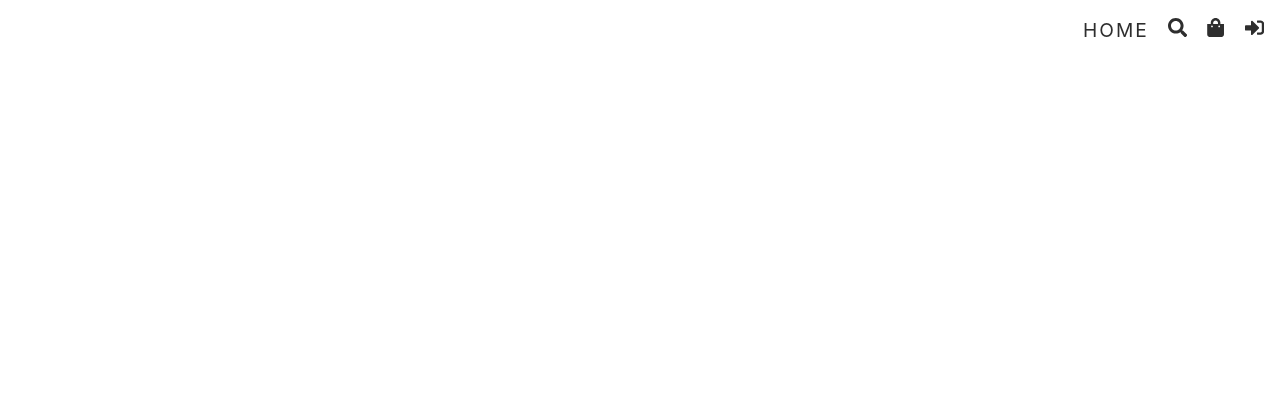
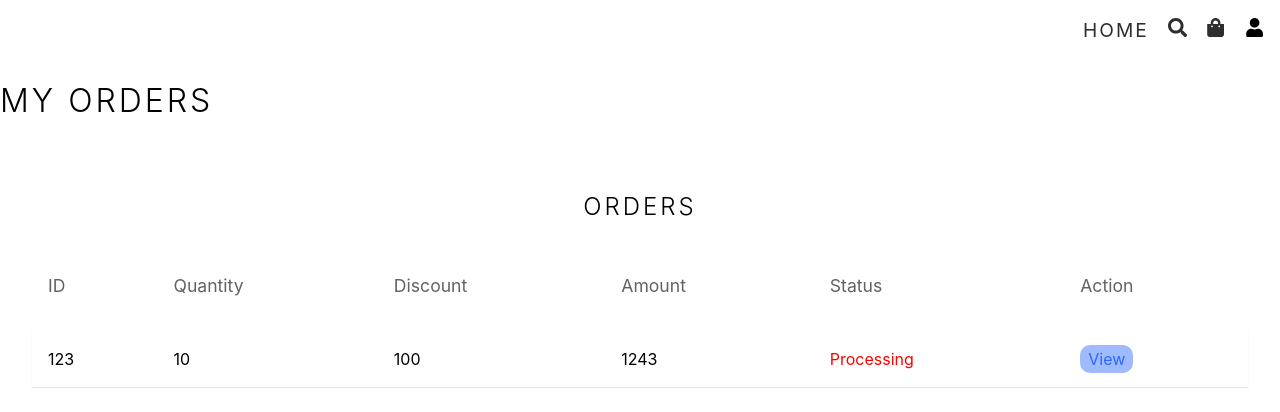
Before and after one commit to sidpd51/Ecommerce-FullStack, a React (Vite) app in the folder ecommerce-frontend/: page /orders in a window 1280 px wide. Before the commit this address had no page. Shown: the top 412 px of the page. Built offline with nearby package versions, Linux system fonts and the light colour scheme.

Commit message:
feat: Add orders page

```diff
--- a/ecommerce-frontend/src/App.tsx
+++ b/ecommerce-frontend/src/App.tsx
@@ -23,6 +23,8 @@ const Stopwatch = lazy(() => import("./pages/admin/apps/stopwatch"));
 const Toss = lazy(() => import("./pages/admin/apps/toss"));
 const NewProduct = lazy(() => import("./pages/admin/management/newproduct"));
 const Shipping = lazy(() => import("./pages/Shipping"))
+const Orders = lazy(() => import("./pages/Orders"))
+const OrderDetails = lazy(() => import("./pages/OrderDetails"))
 const ProductManagement = lazy(
   () => import("./pages/admin/management/productmanagement")
 );
@@ -47,6 +49,8 @@ function App() {
           {/* Logged in user routes  */}
           <Route>
             <Route path="/shipping" element={<Shipping />} />
+            <Route path="/orders" element={<Orders />} />
+            <Route path="/order/:id" element={<OrderDetails />} />
           </Route>
 
 
--- a/ecommerce-frontend/src/components/Header.tsx
+++ b/ecommerce-frontend/src/components/Header.tsx
@@ -3,8 +3,8 @@ import { FaSearch, FaShoppingBag, FaSignInAlt, FaSignOutAlt, FaUser } from "reac
 import { Link } from "react-router-dom"
 
 const user = {
-    _id: "",
-    role: ""
+    _id: "123",
+    role: "admin"
 }
 function Header() {
 
--- /dev/null
+++ b/ecommerce-frontend/src/pages/OrderDetails.tsx
@@ -0,0 +1,8 @@
+
+function OrderDetails() {
+  return (
+    <div>OrderDetails</div>
+  )
+}
+
+export default OrderDetails
--- /dev/null
+++ b/ecommerce-frontend/src/pages/Orders.tsx
@@ -0,0 +1,42 @@
+import { ReactElement, useState } from "react";
+import TableHOC from "../components/admin/TableHOC"
+import { Column } from 'react-table'
+import { Link } from "react-router-dom";
+
+type DataType = {
+  _id: string;
+  amount: number;
+  quantity: number;
+  discount: number;
+  status: ReactElement;
+  action: ReactElement;
+};
+
+const column: Column<DataType>[] = [
+  { Header: "ID", accessor: "_id" },
+  { Header: "Quantity", accessor: "quantity" },
+  { Header: "Discount", accessor: "discount" },
+  { Header: "Amount", accessor: "amount" },
+  { Header: "Status", accessor: "status" },
+  { Header: "Action", accessor: "action" }];
+
+function Orders() {
+  const [rows] = useState<DataType[]>([
+    {_id: "123",
+      amount: 1243,
+      discount: 100,
+      quantity: 10,
+      status: <span className="red">Processing</span>,
+      action: <Link to={`/orders/123`}>View</Link>
+    }
+  ])
+  const Table = TableHOC<DataType>(column,rows,"dashboard-product-box","Orders",rows.length > 6? true: false)();
+  return (
+    <div className="container">
+      <h1>My Orders</h1>
+     { Table}
+    </div>
+  )
+}
+
+export default Orders
--- a/ecommerce-frontend/src/styles/app.scss
+++ b/ecommerce-frontend/src/styles/app.scss
@@ -44,6 +44,18 @@ $color3: rgb(0, 104, 136);
 @import "admin-styles/chart";
 @import "admin-styles/dashboardapp";
 @import "admin-styles/mediaquery";
+
+.container {
+    max-width: 1367px;
+    width: 100%;
+    margin: auto;
+    overflow: auto;
+    >h1 {
+        @include heading;
+        margin: 1rem 0;
+        text-align: left;
+    }
+}
 
 .header {
     @include flex(row, flex-end, stretch, 1.2rem);
```
